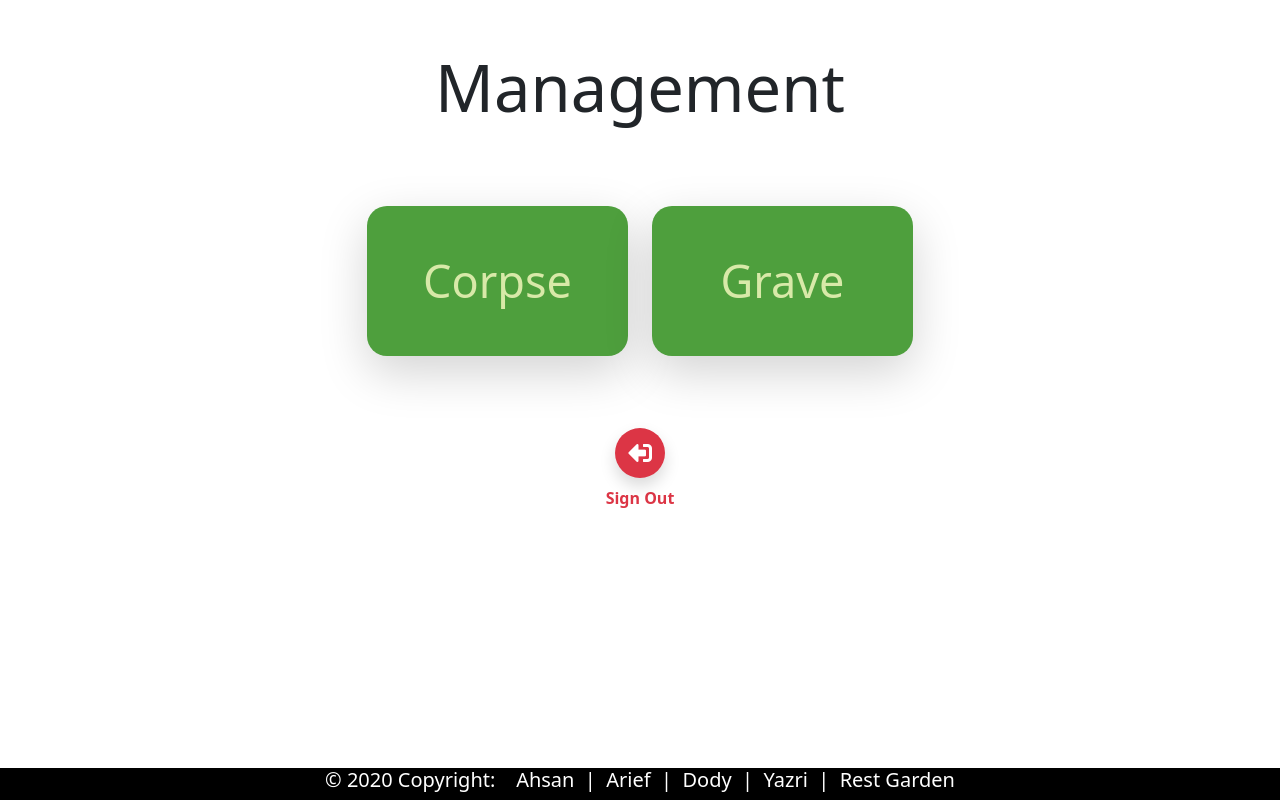
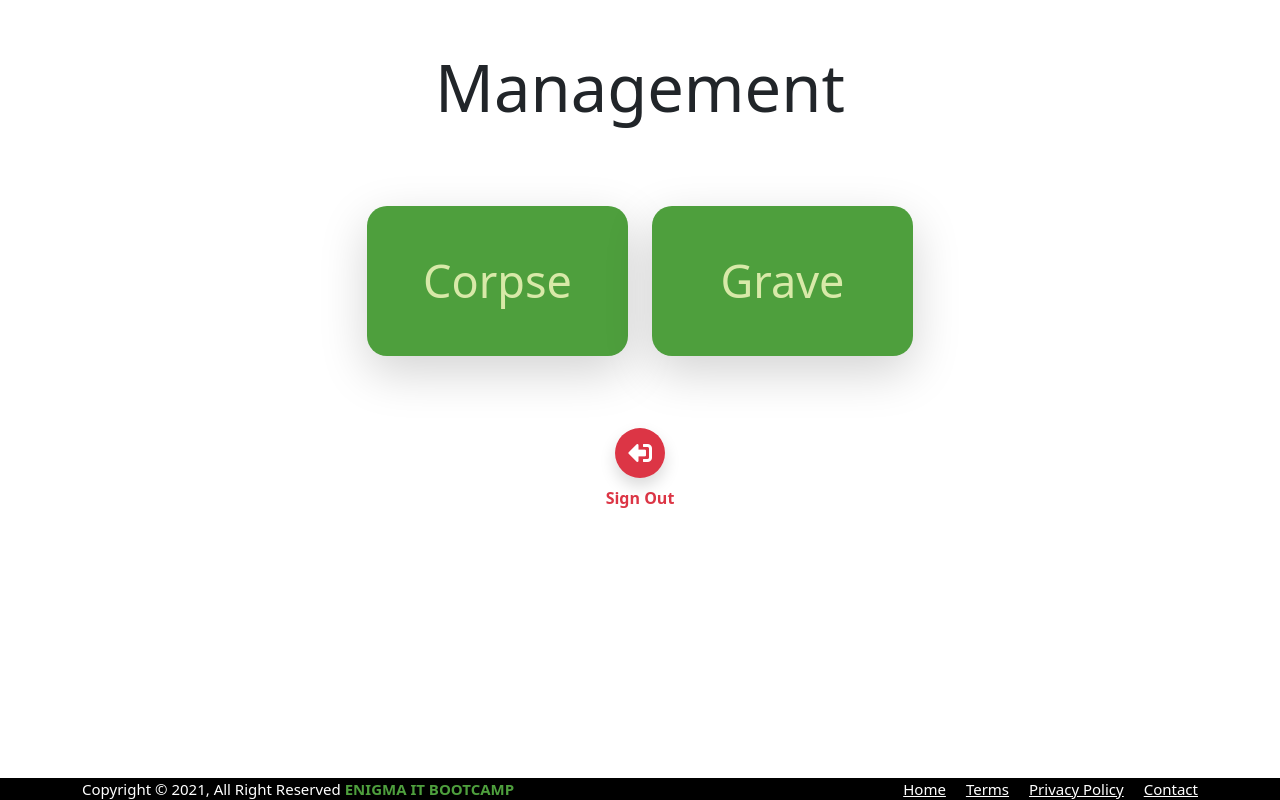
Before and after one commit to yazrip/Rest-Garden, an Angular app: page /dashboard in a window 1280 px wide. Built offline with nearby package versions, Linux system fonts and the light colour scheme.

Commit message:
[YZR][RG-005-FE] Login and Implement Layout

```diff
--- a/src/app/shared/components/footer/footer.component.html
+++ b/src/app/shared/components/footer/footer.component.html
@@ -1,5 +1,37 @@
-<footer class="d-flex justify-content-center footer">
-  <div class="text-white" style="background-color: rgba(0, 0, 0, 0.2);">
-    <h5 class="text-center lead">© 2020 Copyright:&nbsp;&nbsp;&nbsp;&nbsp;Ahsan&nbsp;&nbsp;|&nbsp;&nbsp;Arief&nbsp;&nbsp;|&nbsp;&nbsp;Dody&nbsp;&nbsp;|&nbsp;&nbsp;Yazri&nbsp;&nbsp;|&nbsp;&nbsp;Rest Garden</h5>
+<footer class="font">
+  <div class="copyright">
+      <div class="container">
+          <div class="row">
+              <div class="col-md-6">
+                  <span>Copyright © 2021, All Right Reserved <b class="text-yellow">ENIGMA IT BOOTCAMP</b></span>
+              </div>
+              <!-- End Col -->
+              <div class="col-md-6">
+                  <div class="copyright-menu">
+                      <ul>
+                          <li>
+                              <a [routerLink]="['/']" routerLinkActive="router-link-active">Home</a>
+                          </li>
+                          <li>
+                              <a href="#">Terms</a>
+                          </li>
+                          <li>
+                              <a href="#">Privacy Policy</a>
+                          </li>
+                          <li>
+                              <a routerLink="/contact">Contact</a>
+                          </li>
+                      </ul>
+                  </div>
+              </div>
+              <!-- End col -->
+          </div>
+          <!-- End Row -->
+      </div>
+      <!-- End Copyright Container -->
   </div>
+  <!-- End Copyright -->
+  <!-- Back to top -->
+
+  <!-- End Back to top -->
 </footer>
--- a/src/app/shared/components/footer/footer.component.scss
+++ b/src/app/shared/components/footer/footer.component.scss
@@ -1,8 +1,112 @@
-.footer{
+// FOOTER
+.text-yellow {
+  color: #4E9F3D;
+}
+
+
+/* ==========================
+
+Contact
+
+=============================*/
+
+.contact-us {
+  position: relative;
+  z-index: 2;
+  margin-top: 65px;
+  display: -webkit-box;
+  display: -webkit-flex;
+  display: -moz-box;
+  display: -ms-flexbox;
+  display: flex;
+  -webkit-box-align: center;
+  -webkit-align-items: center;
+  -moz-box-align: center;
+  -ms-flex-align: center;
+  align-items: center;
+}
+
+.contact-icon {
+  position: absolute;
+}
+
+.contact-icon i {
+  font-size: 36px;
+  top: -5px;
+  position: relative;
+  color: #007bff;
+}
+
+.contact-info {
+  margin-left: 75px;
+  color: #fff;
+}
+
+.contact-info h3 {
+  font-size: 20px;
+  color: #fff;
+  margin-bottom: 0;
+}
+
+.copyright {
   background-color: #000000;
+  bottom: 0px;
+    left: 0px;
+    right: 0px;
+    margin-bottom: 0px;
+    position: fixed;
+}
+
+.copyright span,
+.copyright a {
+  color: #ffffff;
+  -webkit-transition: all 0.3s linear;
+  -o-transition: all 0.3s linear;
+  transition: all 0.3s linear;
+}
+
+.copyright a:hover {
+  color: #4E9F3D;
+}
+
+.copyright-menu ul {
+  text-align: right;
+  margin: 0;
+}
+
+.copyright-menu li {
+  display: inline-block;
+  padding-left: 20px;
+}
+
+.back-to-top {
+  position: relative;
+  z-index: 2;
+}
+
+.back-to-top .btn-dark {
+  width: 35px;
+  height: 35px;
+  border-radius: 50%;
+  padding: 0;
   position: fixed;
-  bottom: 0px;
-  left: 0px;
-  right: 0px;
-  margin-bottom: 0px;
+  bottom: 20px;
+  right: 20px;
+  background: #0430f7;
+  border-color: #2e2e2e;
+  display: none;
+  z-index: 999;
+  -webkit-transition: all 0.3s linear;
+  -o-transition: all 0.3s linear;
+  transition: all 0.3s linear;
 }
+
+.back-to-top .btn-dark:hover {
+  cursor: pointer;
+  background: rgb(114, 62, 2);
+  border-color: #FA6742;
+}
+
+.font {
+  font-size: 15px;
+}
```
